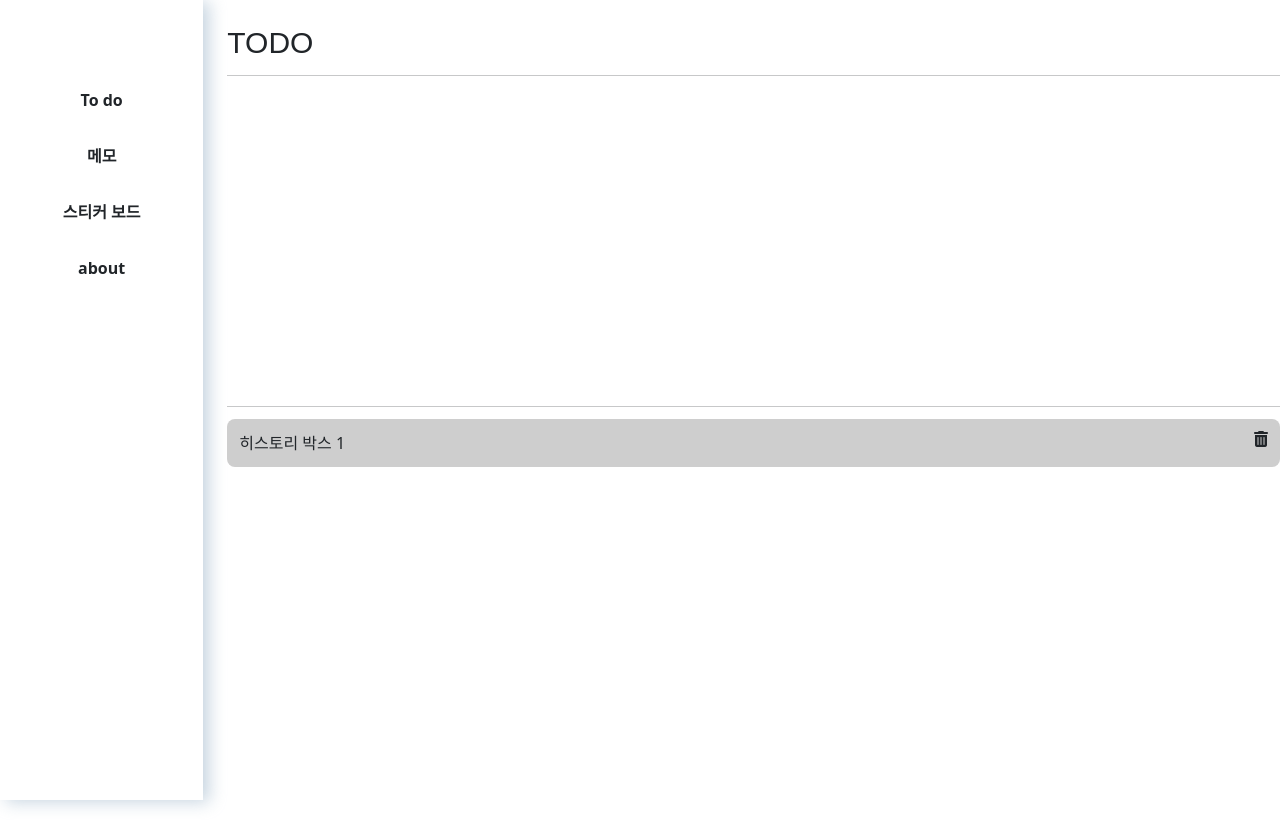
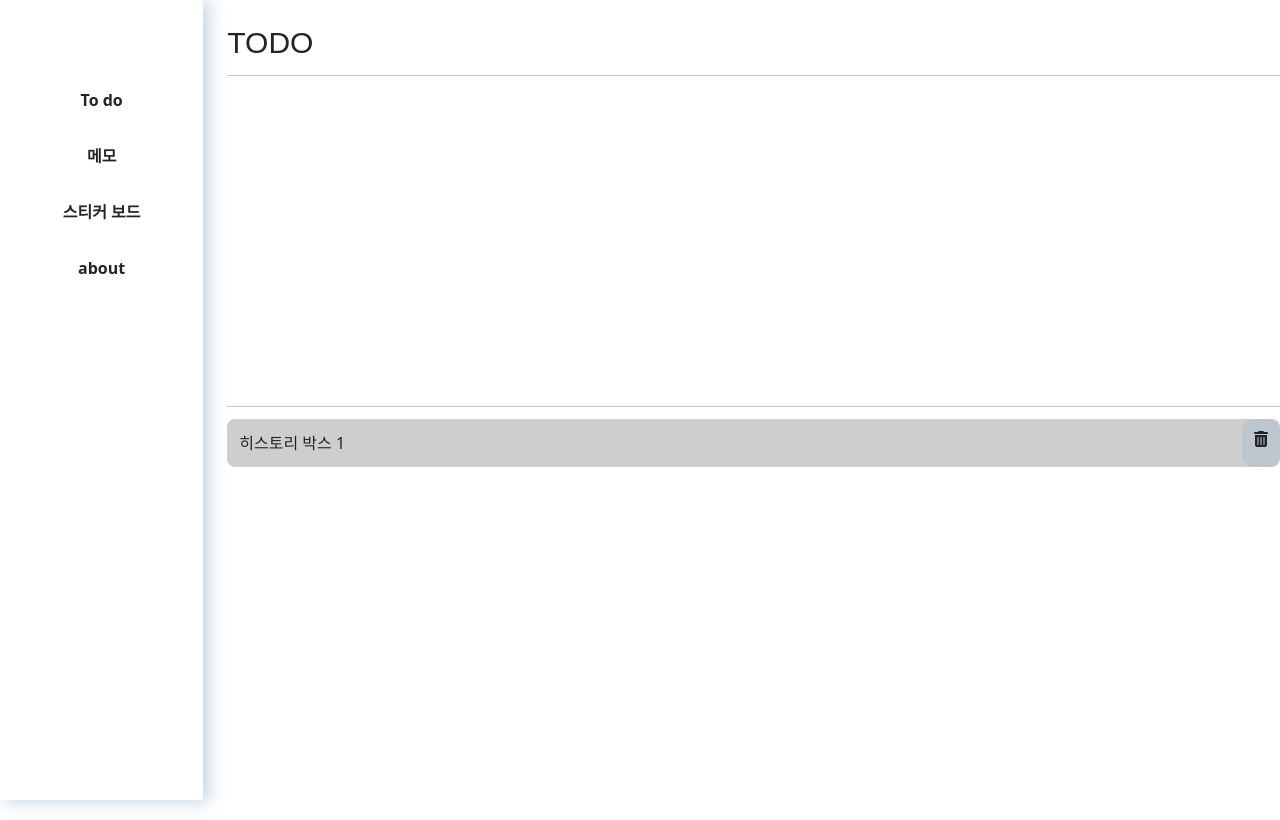
Before and after one commit to RDDcat/TodoNodeJS, a website: page todo/public/todo.html in a window 1280 px wide. In both pictures the pointer is over the icon 1260 px from the left and 442 px from the top of the page. Drawn offline with nearby package versions, Linux system fonts and the light colour scheme; no server answers.

Commit message:
[UPDATE] todo hover 추가

```diff
--- a/todo/public/css/todo.css
+++ b/todo/public/css/todo.css
@@ -89,6 +89,10 @@
     padding: 1.5rem;
 }
 
+.icon:hover{
+    background-color: #bdc6ce;
+    border-radius: 1.5rem;
+}
 
 
 .inp {
--- a/todo/public/js/todo.js
+++ b/todo/public/js/todo.js
@@ -101,6 +101,7 @@ async function setUp(data){
             })
             .then(response => response.json())
         });
+
         trash_icon.addEventListener("click", (event) => {
             // 투두 휴지통 버튼
             const id = event.target.closest('.todo-list-btn').id;
```
